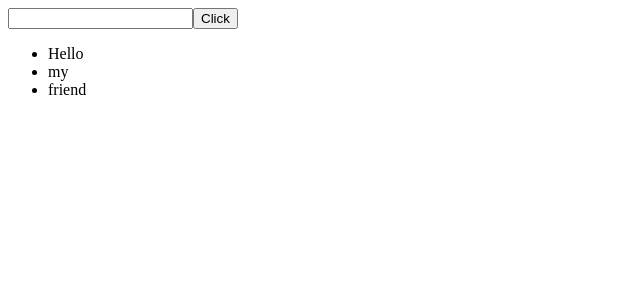
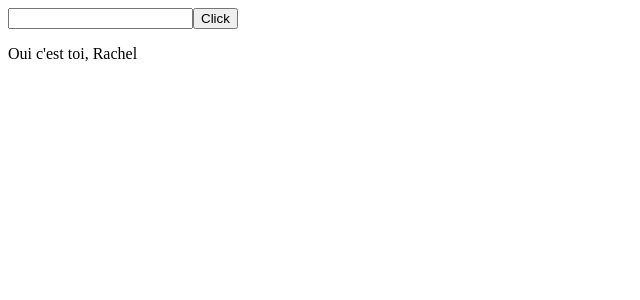
Before and after one commit to MajesticLopes/react-introduction, a React (Create React App) app: page / in a window 1280 px wide. Shown: the top 300 px of the page, without its empty margins (0-640 px from the left). Built offline with nearby package versions, Linux system fonts and the light colour scheme.

Commit message:
Finition

```diff
--- a/src/App.jsx
+++ b/src/App.jsx
@@ -1,12 +1,11 @@
-import { Greetings } from "./Greetings"
+import { Greetings } from "./Greetings";
 
-export function App () {
+export function App() {
   return (
     <>
-    <input type="text" />
-    <button>Click</button>
-    <Greetings/>
-
+      <input type="text" />
+      <button>Click</button>
+      <Greetings firstName={"Rachel"} age={30} car={{ color: "red" }} />
     </>
-  )
+  );
 }
--- a/src/Greetings.jsx
+++ b/src/Greetings.jsx
@@ -1,9 +1,13 @@
-export function Greetings() {
-  return (
-    <ul>
-      <li>Hello</li>
-      <li>my</li>
-      <li>friend</li>
-    </ul>
-  );
+export function Greetings(props) {
+  if (props.firstName === "Rachel") {
+    return <p>Oui c'est toi, Rachel</p>;
+  } else {
+    return (
+      <ul>
+        <li>Hello {props.firstName}</li>
+        <li>my age is {props.age}</li>
+        <li>friend</li>
+      </ul>
+    );
+  }
 }
```
